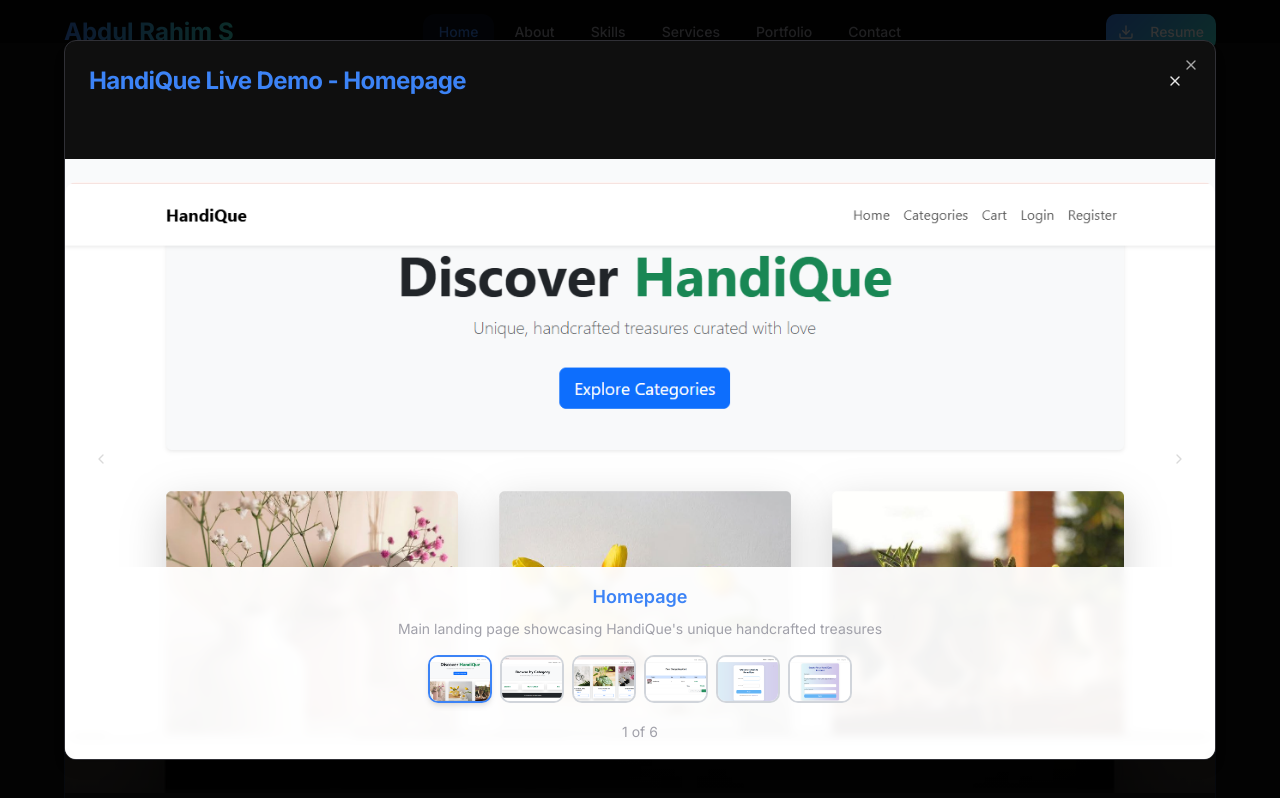
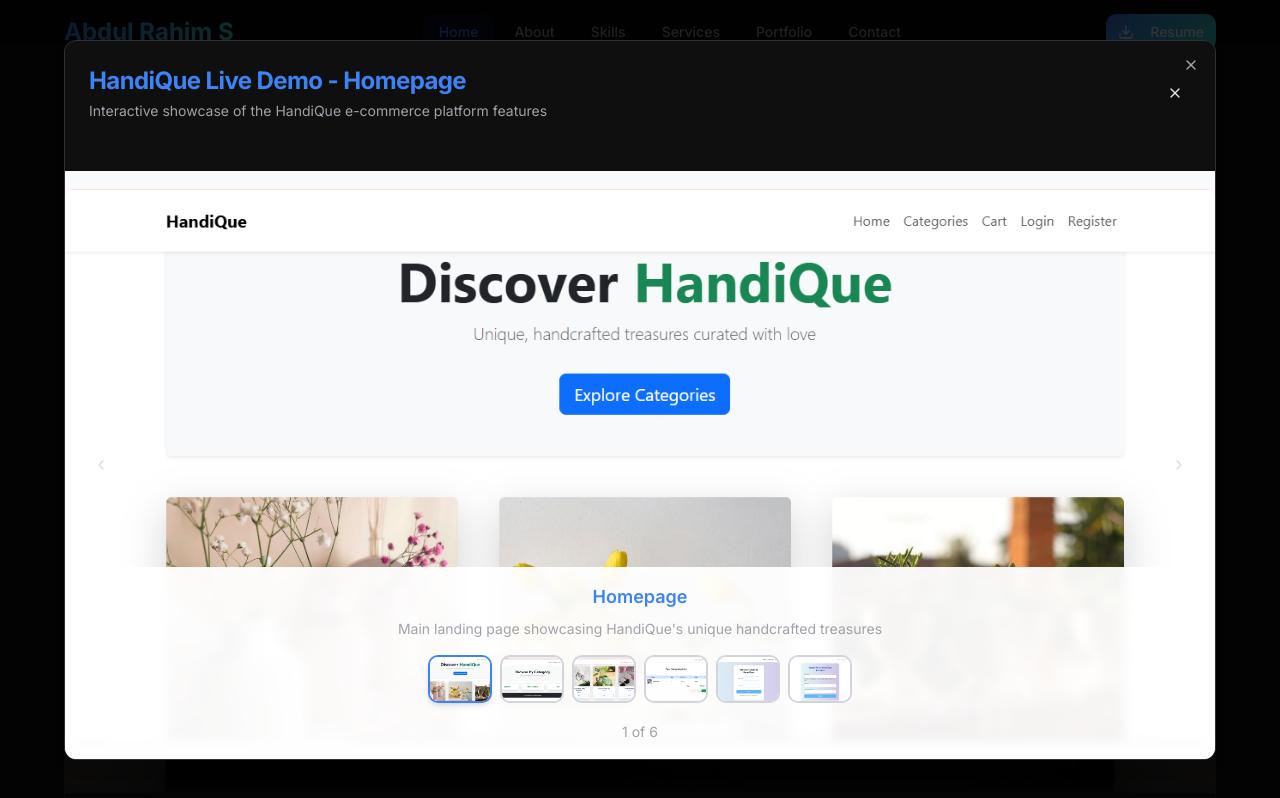
Before and after one commit to RahimWorks/rahimworks, a React (Vite) app: page / in a window 1280 px wide. Both pictures are taken after a click on the button "Live Demo". Shown: the part 6101-6899 px from the top of the page. Built offline with nearby package versions, Linux system fonts and the light colour scheme.

Commit message:
Fix: Correct demo gallery display
The demo gallery is not displaying correctly. This commit addresses the visual issues to ensure proper rendering.

```diff
--- a/src/components/DemoGallery.tsx
+++ b/src/components/DemoGallery.tsx
@@ -1,5 +1,5 @@
 import { useState } from "react";
-import { Dialog, DialogContent, DialogHeader, DialogTitle } from "@/components/ui/dialog";
+import { Dialog, DialogContent, DialogHeader, DialogTitle, DialogDescription } from "@/components/ui/dialog";
 import { Button } from "@/components/ui/button";
 import { ChevronLeft, ChevronRight, X } from "lucide-react";
 
@@ -67,9 +67,14 @@ const DemoGallery = ({ isOpen, onClose }: DemoGalleryProps) => {
       <DialogContent className="max-w-6xl w-full h-[90vh] p-0 overflow-hidden">
         <DialogHeader className="p-6 pb-0">
           <div className="flex items-center justify-between">
-            <DialogTitle className="text-2xl font-bold text-primary">
-              HandiQue Live Demo - {screenshots[currentSlide].title}
-            </DialogTitle>
+            <div>
+              <DialogTitle className="text-2xl font-bold text-primary">
+                HandiQue Live Demo - {screenshots[currentSlide].title}
+              </DialogTitle>
+              <DialogDescription className="text-portfolio-muted mt-1">
+                Interactive showcase of the HandiQue e-commerce platform features
+              </DialogDescription>
+            </div>
             <Button
               variant="ghost"
               size="sm"
```
